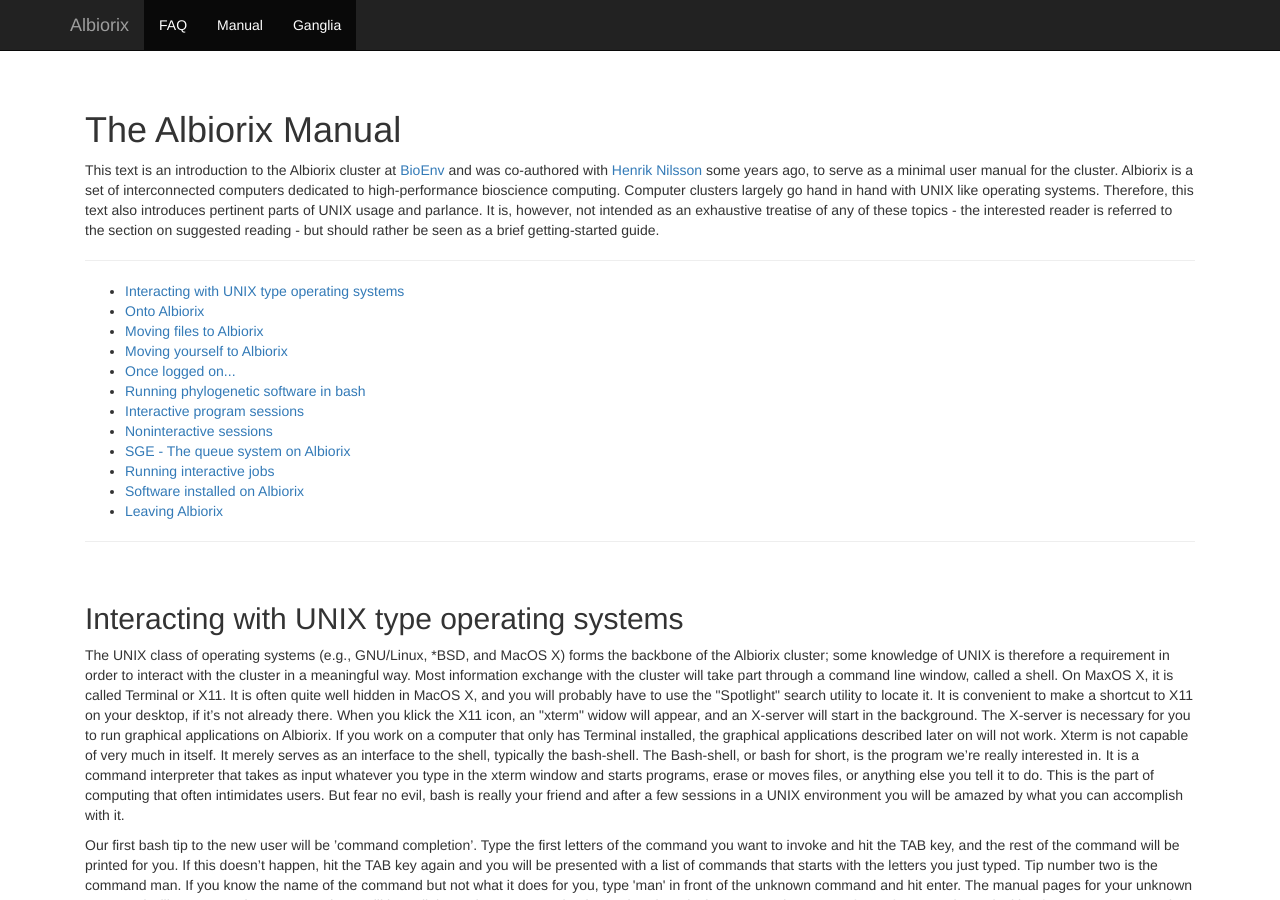
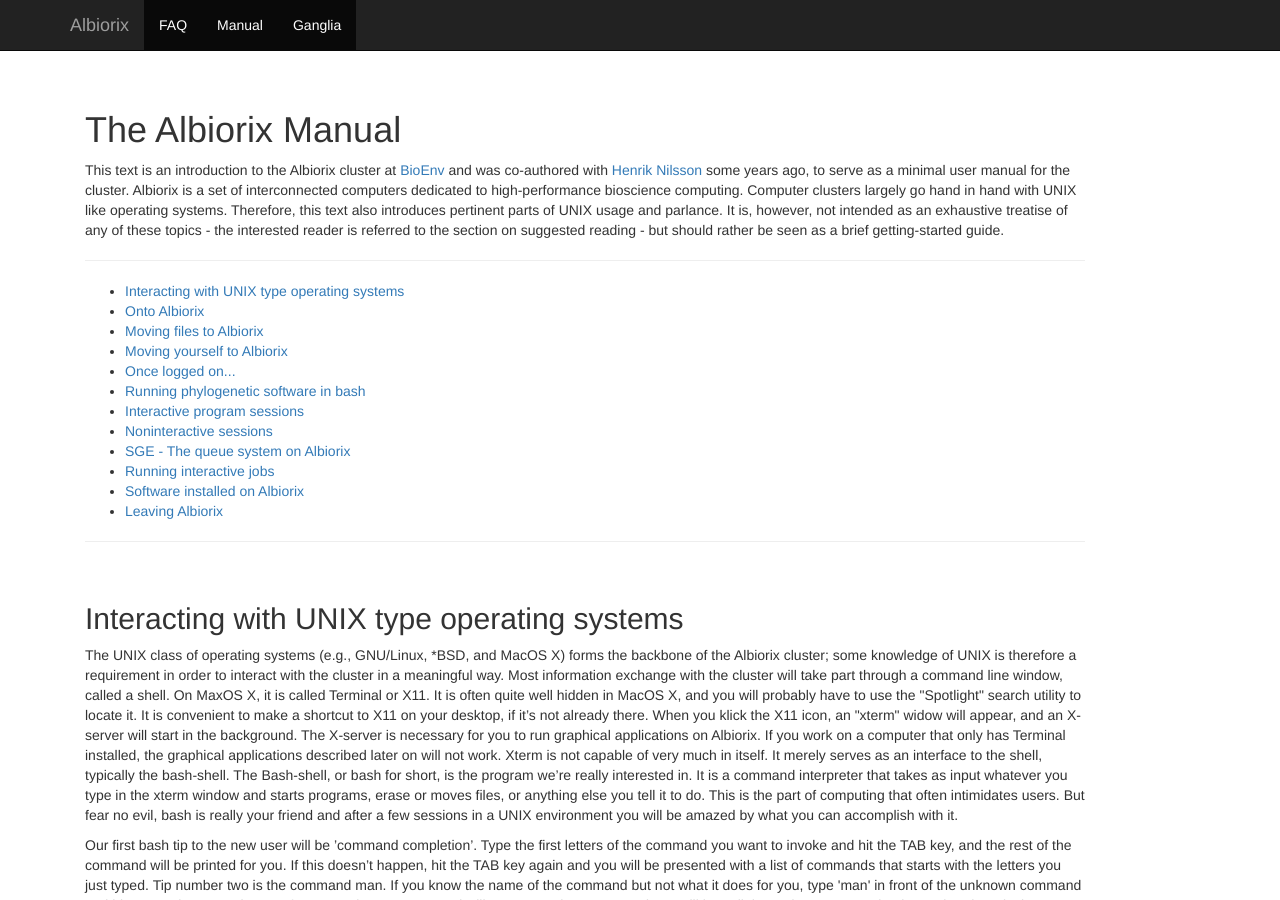
Before and after one commit to The-Bioinformatics-Group/Albiorix, a Jekyll site: the page built from site/manual.html, in a window 1280 px wide and 900 px high. Built offline with Jekyll 4.4.1, drawn with Linux system fonts in a browser that asks for light colours; nearby versions of some CDN libraries.

Commit message:
Paulas first attempt on the ccs of the manual

```diff
--- a/site/manual.html
+++ b/site/manual.html
@@ -2,6 +2,8 @@
 layout: default
 title:  'Welcome'
 ---
+
+<div class="albiorix_text" style="width:1000px;">
 
 <!--
 <p class="lead">
@@ -370,3 +372,5 @@
 
 <h2 class="p1"><a name="Leaving Albiorix"></a>Leaving Albiorix</h2>
 <p>To logout from Albiorix, type exit or Ctrl-D in the Terminal window you logged in with. Stop all graphical programs running first. If you forget this the login shell will be blank. Kill all graphical applications running and you will get your prompt back.</p>
+
+</class>
```
